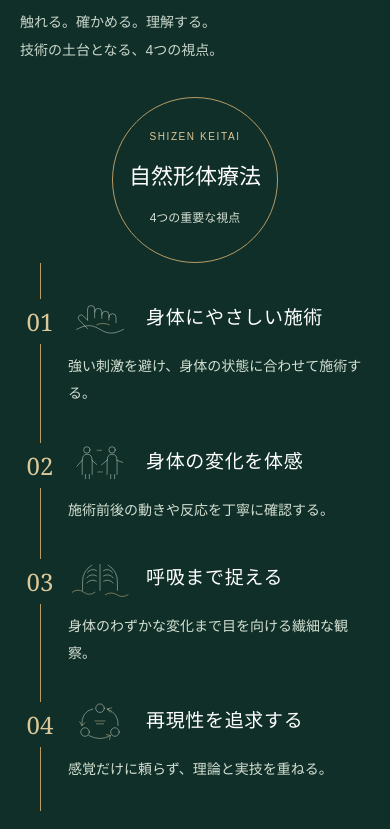
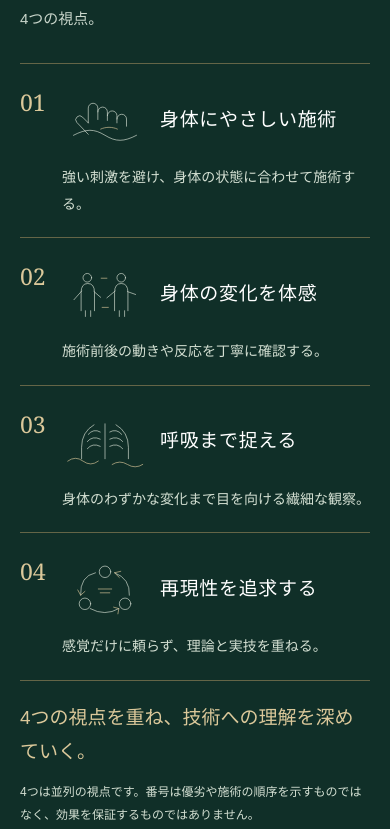
Before and after one commit to seityou-tuu/shizen-keitai-hp, a Next.js app: page / in a window 390 px wide. Shown: the part 3047-3876 px from the top of the page. Built offline with nearby package versions, Linux system fonts and the light colour scheme.

Commit message:
Compact essential perspectives into an integrated two by two layout

```diff
--- a/app/essential-perspectives.css
+++ b/app/essential-perspectives.css
@@ -1,39 +1,36 @@
-.homepage-quality #features .section-intro-row{display:block;max-width:800px}
-.homepage-quality #features .section-side-copy{margin-top:24px;max-width:40em}
-.essential-system{position:relative;margin-top:48px;min-height:660px}
-.essential-connections{position:absolute;inset:0;width:100%;height:100%;stroke:#b79c66;stroke-width:1;opacity:.55;pointer-events:none}
-.essential-connections ellipse{stroke-dasharray:3 8;opacity:.65}
-.essential-center{position:absolute;left:50%;top:50%;transform:translate(-50%,-50%);width:230px;height:230px;border:1px solid #b79c66;border-radius:50%;background:#102f28;display:flex;flex-direction:column;align-items:center;justify-content:center;color:#fff;z-index:1}
-.essential-center span{font:10px Arial,sans-serif;letter-spacing:.16em;color:#dbc89a}
-.essential-center p{font-size:27px;margin:20px 0 12px}
-.essential-center small{font-size:12px;color:#d3dfd2}
-.homepage-quality #features .essential-perspectives{display:grid;grid-template-columns:1fr 280px 1fr;grid-template-rows:1fr 1fr;gap:180px 24px;margin:0;padding:0;list-style:none}
-.homepage-quality #features .essential-perspectives li{position:relative;background:#102f28;border:0;box-shadow:none;padding:20px 24px;min-width:0;display:grid;grid-template-columns:42px 1fr;align-content:start;gap:8px 16px}
-.homepage-quality #features .essential-perspectives li:nth-child(1){grid-column:1;grid-row:1}
-.homepage-quality #features .essential-perspectives li:nth-child(2){grid-column:3;grid-row:1}
-.homepage-quality #features .essential-perspectives li:nth-child(3){grid-column:1;grid-row:2}
-.homepage-quality #features .essential-perspectives li:nth-child(4){grid-column:3;grid-row:2}
-.homepage-quality #features .essential-perspectives .essential-number{grid-column:1;font:28px Georgia,serif;color:#dbc89a;position:static}
-.homepage-quality #features .essential-perspectives .essential-illustration{grid-column:2;width:150px;height:94px;stroke:#dbe5d8;stroke-width:1.35;stroke-linecap:round;stroke-linejoin:round;margin:0}
-.homepage-quality #features .essential-perspectives .diagram-accent{stroke:#dbc89a}
-.homepage-quality #features .essential-perspectives h3{grid-column:1/-1;font-size:23px;margin:12px 0 4px;color:#fff}
-.homepage-quality #features .essential-perspectives p{grid-column:1/-1;font-size:14px;line-height:1.9;color:#d3dfd2;margin:0}
-.essential-message{text-align:center;color:#dbc89a;font-size:22px;line-height:1.8;margin:44px 0 20px}
-.essential-note{text-align:center;color:#d3dfd2;font-size:12px;line-height:1.9}
-@media(min-width:701px) and (max-width:1000px){.homepage-quality #features .essential-perspectives{grid-template-columns:1fr 160px 1fr;gap:150px 8px}.essential-center{width:170px;height:170px}.essential-center p{font-size:21px}.homepage-quality #features .essential-perspectives li{padding:16px 8px}.homepage-quality #features .essential-perspectives h3{font-size:19px}.essential-system{min-height:600px}}
+/* Compact integrated editorial grid; no cards or central diagram. */
+.homepage-quality #features { padding-block:64px; }
+.homepage-quality #features .section-intro-row { display:block; max-width:100%; }
+.homepage-quality #features .section-heading h2 { font-size:clamp(30px,3.2vw,44px);line-height:1.5;margin-block:16px; }
+.homepage-quality #features .section-heading h2 br { display:none; }
+.homepage-quality #features .section-side-copy { margin-top:16px;max-width:48em;font-size:15px;line-height:1.9; }
+.homepage-quality #features .section-side-copy br { display:none; }
+.essential-system { margin-top:32px; }
+.homepage-quality #features .essential-perspectives { display:grid;grid-template-columns:repeat(2,minmax(0,1fr));gap:0 40px;list-style:none;margin:0;padding:0;border-top:1px solid #b79c6680; }
+.homepage-quality #features .essential-perspectives li { min-width:0;display:grid;grid-template-columns:42px 140px minmax(0,1fr);grid-template-rows:auto auto;gap:6px 18px;align-content:center;padding:24px 0;border-bottom:1px solid #b79c6680;position:relative; }
+.homepage-quality #features .essential-number { grid-column:1;grid-row:1 / span 2;align-self:center;font:27px/1.2 Georgia,serif;color:#dbc89a; }
+.homepage-quality #features .essential-illustration { grid-column:2;grid-row:1 / span 2;align-self:center;width:140px;height:100px;stroke:#dbe5d8;stroke-width:1.35;stroke-linecap:round;stroke-linejoin:round;overflow:visible; }
+.homepage-quality #features .diagram-accent { stroke:#dbc89a; }
+.homepage-quality #features .essential-perspectives h3 { grid-column:3;grid-row:1;align-self:end;margin:0;font-size:22px;line-height:1.6;color:#fff; }
+.homepage-quality #features .essential-perspectives p { grid-column:3;grid-row:2;margin:0;font-size:14px;line-height:1.9;color:#d3dfd2; }
+.essential-message { color:#dbc89a;font-size:21px;line-height:1.8;margin:24px 0 12px; }
+.essential-note { color:#d3dfd2;font-size:12px;line-height:1.9; }
+@media(min-width:701px) and (max-width:1000px){
+ .homepage-quality #features .essential-perspectives{gap:0 28px}
+ .homepage-quality #features .essential-perspectives li{grid-template-columns:30px 90px minmax(0,1fr);gap:8px 12px}
+ .homepage-quality #features .essential-illustration{width:90px;height:90px}
+ .homepage-quality #features .essential-perspectives h3{font-size:19px}
+}
 @media(max-width:700px){
- .essential-system{margin-top:28px;min-height:0}
- .essential-connections{display:none}
- .essential-center{position:relative;left:auto;top:auto;transform:none;width:166px;height:166px;margin:0 auto 28px}
- .essential-center p{font-size:22px;margin-block:14px 10px}
- .homepage-quality #features .essential-perspectives{display:block;position:relative}
- .homepage-quality #features .essential-perspectives::before{content:"";position:absolute;top:-28px;bottom:0;left:20px;border-left:1px solid #b79c66}
- .homepage-quality #features .essential-perspectives li{background:transparent;padding:0 0 28px 48px;display:grid;grid-template-columns:64px minmax(0,1fr);gap:8px 14px}
- .homepage-quality #features .essential-perspectives .essential-number{position:absolute;left:0;top:8px;width:40px;background:#102f28;text-align:center;font-size:24px;padding:6px 0}
- .homepage-quality #features .essential-perspectives .essential-illustration{grid-column:1;width:64px;height:54px;grid-row:1}
- .homepage-quality #features .essential-perspectives h3{grid-column:2;grid-row:1;align-self:center;margin:0;font-size:19px;line-height:1.7}
- .homepage-quality #features .essential-perspectives p{grid-column:1/-1;font-size:14px}
- .essential-message{text-align:left;font-size:20px;margin:12px 0 16px}
- .essential-note{text-align:left}
+ .homepage-quality #features{padding-block:44px}
+ .homepage-quality #features .section-heading h2{font-size:29px;line-height:1.6}
+ .homepage-quality #features .section-heading h2 br{display:block}
+ .essential-system{margin-top:24px}
+ .homepage-quality #features .essential-perspectives{grid-template-columns:1fr;gap:0}
+ .homepage-quality #features .essential-perspectives li{grid-template-columns:30px 86px minmax(0,1fr);gap:8px 12px;padding:20px 0}
+ .homepage-quality #features .essential-number{font-size:23px;align-self:start;padding-top:5px}
+ .homepage-quality #features .essential-illustration{width:86px;height:72px;grid-row:1;align-self:center}
+ .homepage-quality #features .essential-perspectives h3{font-size:19px;align-self:center}
+ .homepage-quality #features .essential-perspectives p{grid-column:2 / -1;grid-row:2;font-size:14px}
+ .essential-message{font-size:19px;margin-top:20px}
 }
-@media(max-width:700px){.homepage-quality #features .essential-perspectives .essential-number{grid-column:auto;grid-row:auto;left:0;right:auto;}.homepage-quality #features .essential-perspectives .essential-illustration{overflow:visible;}}
--- a/app/page.tsx
+++ b/app/page.tsx
@@ -247,8 +247,6 @@ export default function Home() {
               </p>
             </div>
             <div className="essential-system">
-              <svg className="essential-connections" viewBox="0 0 1000 600" preserveAspectRatio="none" fill="none" aria-hidden="true" focusable="false"><ellipse cx="500" cy="300" rx="270" ry="230"/><path d="M500 300 180 100M500 300 820 100M500 300 180 500M500 300 820 500"/></svg>
-              <div className="essential-center"><span>SHIZEN KEITAI</span><p>自然形体療法</p><small>4つの重要な視点</small></div>
             <ol className="essential-perspectives">
               {features.map(([title, text], i) => (
                 <li key={title}>
```
Also changed, not shown: 4 other files (tests, documents, lock files or other folders).
